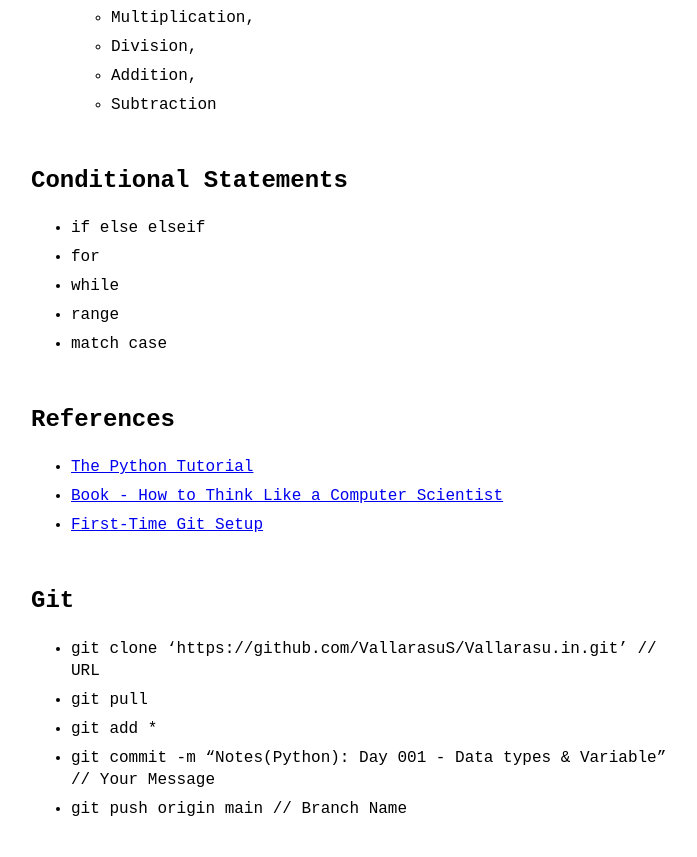
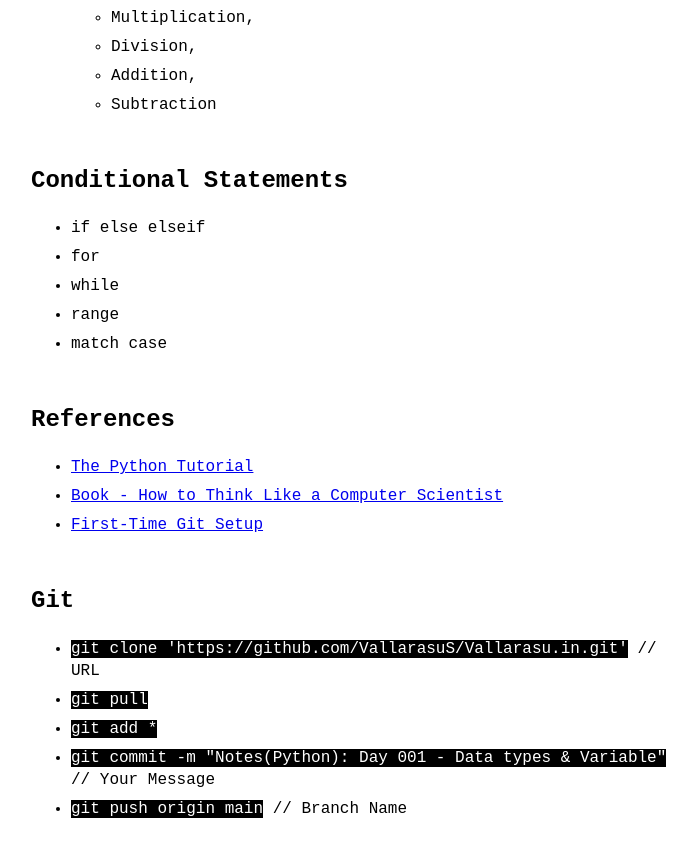
Before and after one commit to VallarasuS/Vallarasu.in, a Jekyll site: the page built from docs/_posts/2025-11-18-python-notes.md, in a window 1280 px wide and 900 px high, scrolled down 2694 px. Shown: the top 857 px of the window, without its empty margins (289-986 px from the left). Built offline with Jekyll 4.4.1, drawn with Linux system fonts in a browser that asks for light colours.

```diff
--- a/docs/_posts/2025-11-18-python-notes.md
+++ b/docs/_posts/2025-11-18-python-notes.md
@@ -97,8 +97,8 @@ category: Python
 
 ## Git
 
-- git clone 'https://github.com/VallarasuS/Vallarasu.in.git' // URL
-- git pull
-- git add *
-- git commit -m "Notes(Python): Day 001 - Data types & Variable" // Your Message
-- git push origin main // Branch Name
+- `git clone 'https://github.com/VallarasuS/Vallarasu.in.git'` // URL
+- `git pull`
+- `git add *`
+- `git commit -m "Notes(Python): Day 001 - Data types & Variable"` // Your Message
+- `git push origin main` // Branch Name
```
